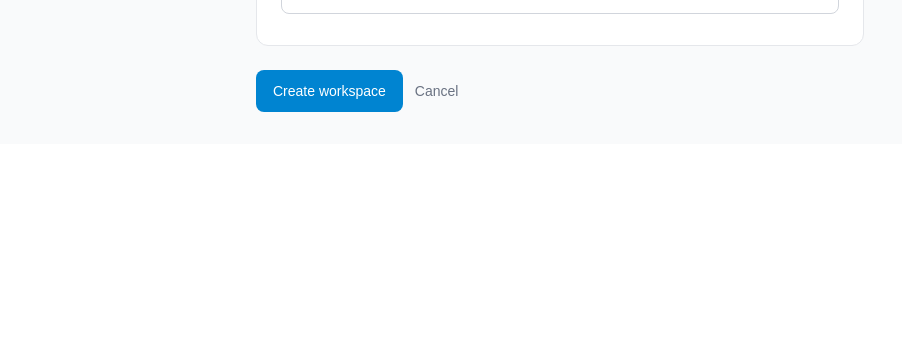
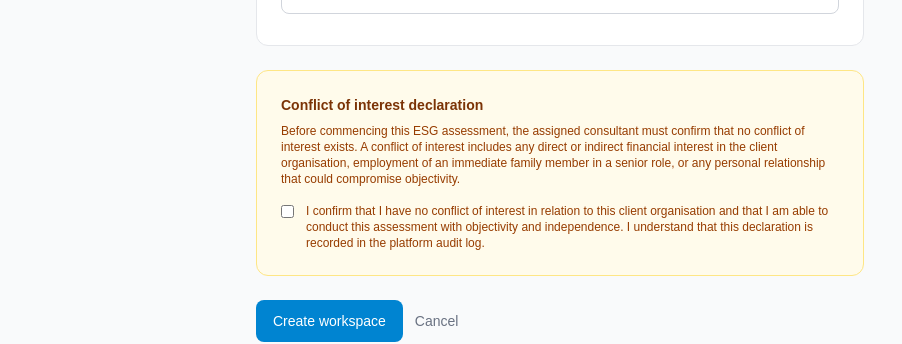
Before and after one commit to desmondlens/botsESG, a Next.js app: page /workspaces/new in a window 1280 px wide. Shown: the part 830-1174 px from the top of the page, without its empty margins (0-902 px from the left). Before the commit the page ends 974 px from the top, so only its background shows below. Built offline with nearby package versions, Linux system fonts and the light colour scheme; no server answers.

Commit message:
feat: conflict of interest declaration on workspace creation, logged to audit

```diff
--- a/src/app/(app)/workspaces/new/page.tsx
+++ b/src/app/(app)/workspaces/new/page.tsx
@@ -37,6 +37,7 @@ export default function NewWorkspacePage() {
 
   const [loading, setLoading] = useState(false)
   const [errors, setErrors] = useState<Record<string, string>>({})
+  const [coiDeclared, setCoiDeclared] = useState(false)
 
   const [form, setForm] = useState({
     name: '',
@@ -68,6 +69,7 @@ export default function NewWorkspacePage() {
     if (form.annual_turnover_bwp && isNaN(parseFloat(form.annual_turnover_bwp))) {
       e.annual_turnover_bwp = 'Must be a valid number.'
     }
+    if (!coiDeclared) e.coi = 'You must declare no conflict of interest before proceeding.'
     setErrors(e)
     return Object.keys(e).length === 0
   }
@@ -125,7 +127,22 @@ export default function NewWorkspacePage() {
 
     success(`Workspace created for ${form.name.trim()}.`)
     router.push(`/workspaces/${workspace.id}`)
+
+    await supabase.from('audit_log').insert({
+  table_name: 'workspaces',
+  record_id: workspace.id,
+  action: 'insert',
+  new_values: {
+    event: 'conflict_of_interest_declaration',
+    declared_by: user.id,
+    declared_at: new Date().toISOString(),
+    organisation: form.name.trim(),
+    declaration: 'Consultant declared no conflict of interest',
+  },
+  source_module: 'new_workspace',
+})
   }
+
 
   return (
     <div className="p-8 max-w-2xl">
@@ -230,6 +247,35 @@ export default function NewWorkspacePage() {
           />
         </div>
 
+        {/* Conflict of interest declaration */}
+<div className="bg-amber-50 border border-amber-200 rounded-xl p-6">
+  <h2 className="text-sm font-semibold text-amber-900 mb-2">Conflict of interest declaration</h2>
+  <p className="text-xs text-amber-800 mb-4">
+    Before commencing this ESG assessment, the assigned consultant must confirm that no conflict
+    of interest exists. A conflict of interest includes any direct or indirect financial interest
+    in the client organisation, employment of an immediate family member in a senior role, or any
+    personal relationship that could compromise objectivity.
+  </p>
+  <label className="flex items-start gap-3 cursor-pointer">
+    <input
+      type="checkbox"
+      checked={coiDeclared}
+      onChange={(e) => {
+        setCoiDeclared(e.target.checked)
+        if (errors.coi) setErrors((prev) => { const er = { ...prev }; delete er.coi; return er })
+      }}
+      className="mt-0.5 rounded border-gray-300 text-sky-600 focus:ring-sky-500"
+    />
+    <span className="text-xs text-amber-800 font-medium">
+      I confirm that I have no conflict of interest in relation to this client organisation
+      and that I am able to conduct this assessment with objectivity and independence.
+      I understand that this declaration is recorded in the platform audit log.
+    </span>
+  </label>
+  {errors.coi && (
+    <p className="text-xs text-red-600 mt-2">{errors.coi}</p>
+  )}
+</div>
         <div className="flex items-center gap-3">
           <Button type="submit" loading={loading}>
             Create workspace
```
